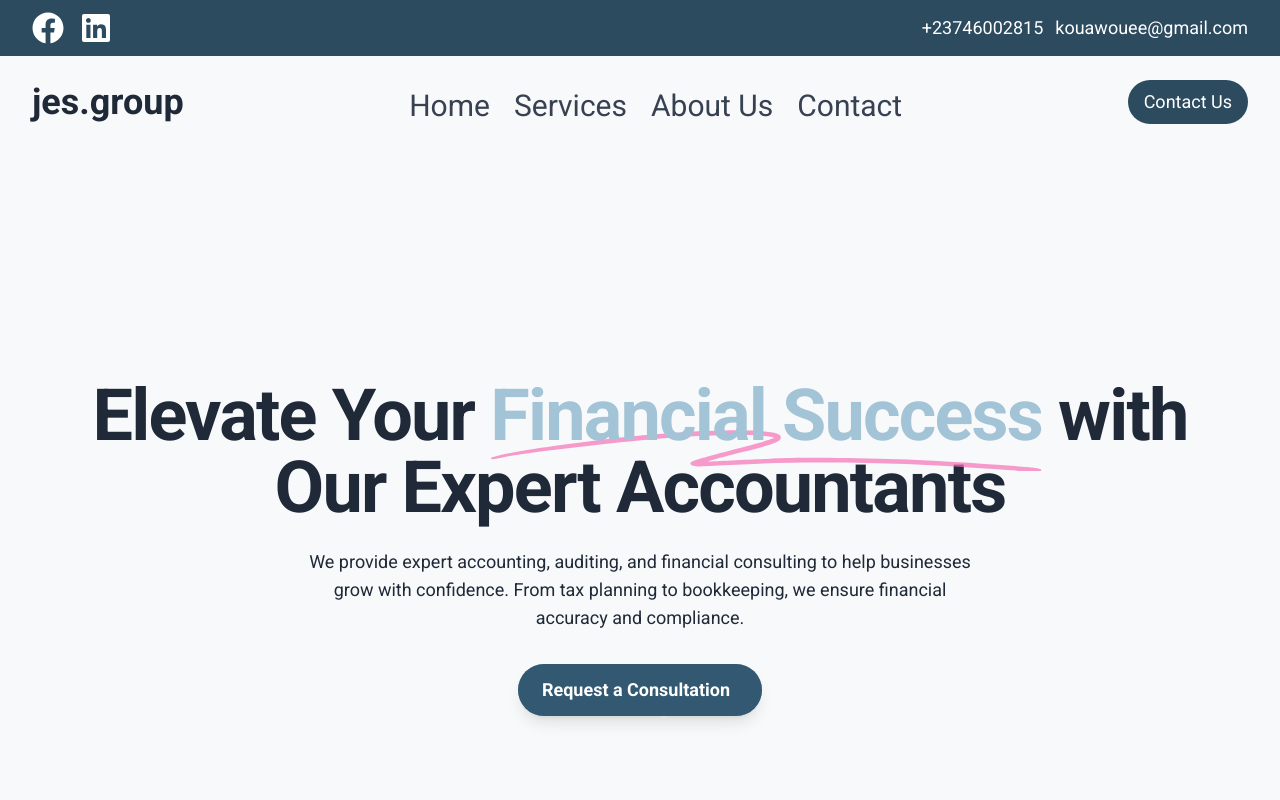
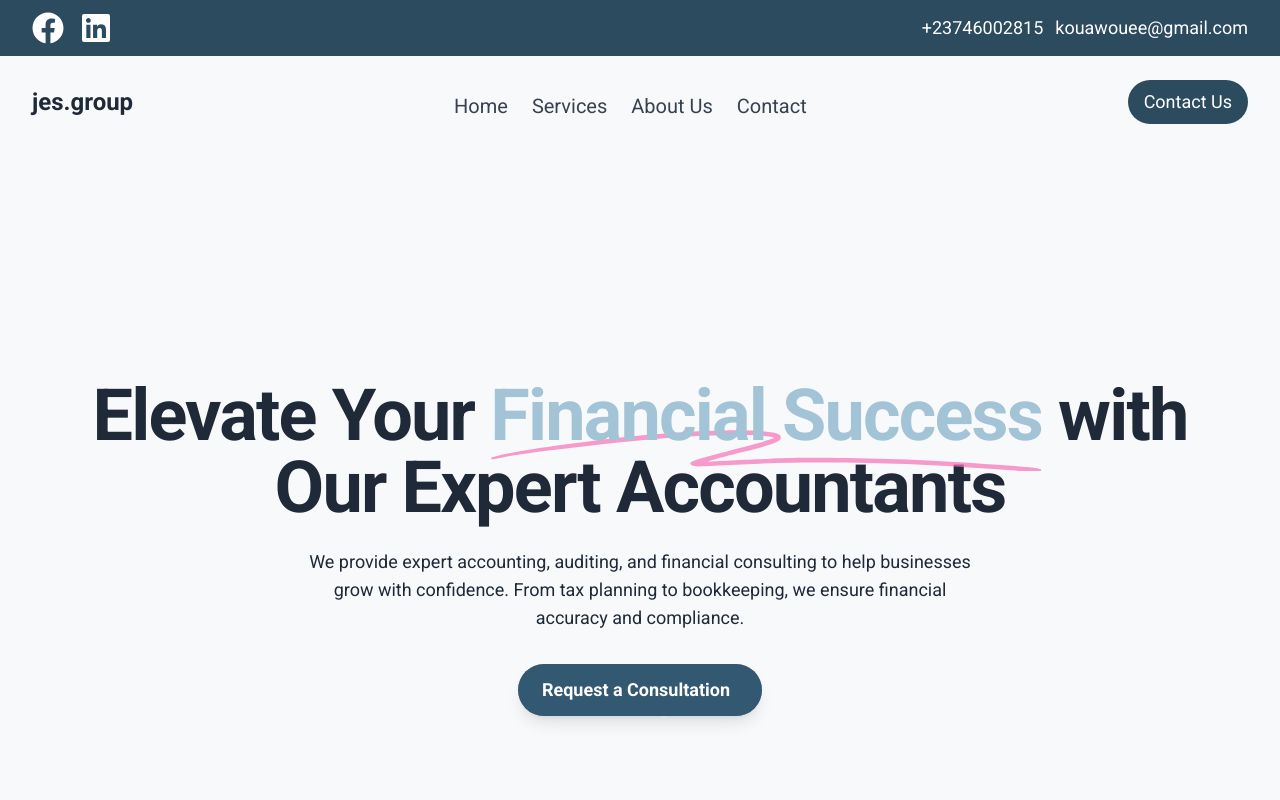
Before and after one commit to KRusselAlex/tax_react_frontend, a React (Vite) app: page / in a window 1280 px wide. Shown: the top 800 px of the page. Built offline with nearby package versions, Linux system fonts and the light colour scheme; a web font is replaced by a local one.

Commit message:
protecting routes

```diff
--- a/src/components/landing/Navbar.tsx
+++ b/src/components/landing/Navbar.tsx
@@ -45,12 +45,12 @@ export default function Navbar() {
         <div className="max-w-[110em] mx-auto px-4 sm:px-6 py-6 lg:px-8">
           <div className="flex justify-between  items-center">
             {/* Logo */}
-            <h1 className="text-lg md:text-4xl font-bold text-gray-800">
+            <h1 className="text-lg md:text-2xl 2xl:text-4xl font-bold text-gray-800">
               jes.group
             </h1>
 
             {/* Desktop Menu */}
-            <div className="hidden md:flex space-x-6 xl:mt-2 md:text-lg xl:text-3xl">
+            <div className="hidden md:flex space-x-6 xl:mt-2 md:text-lg  xl:text-xl 2x:text-2xl">
               <a href="#home" className="text-gray-700  hover:text-blue-500">
                 Home
               </a>
```
